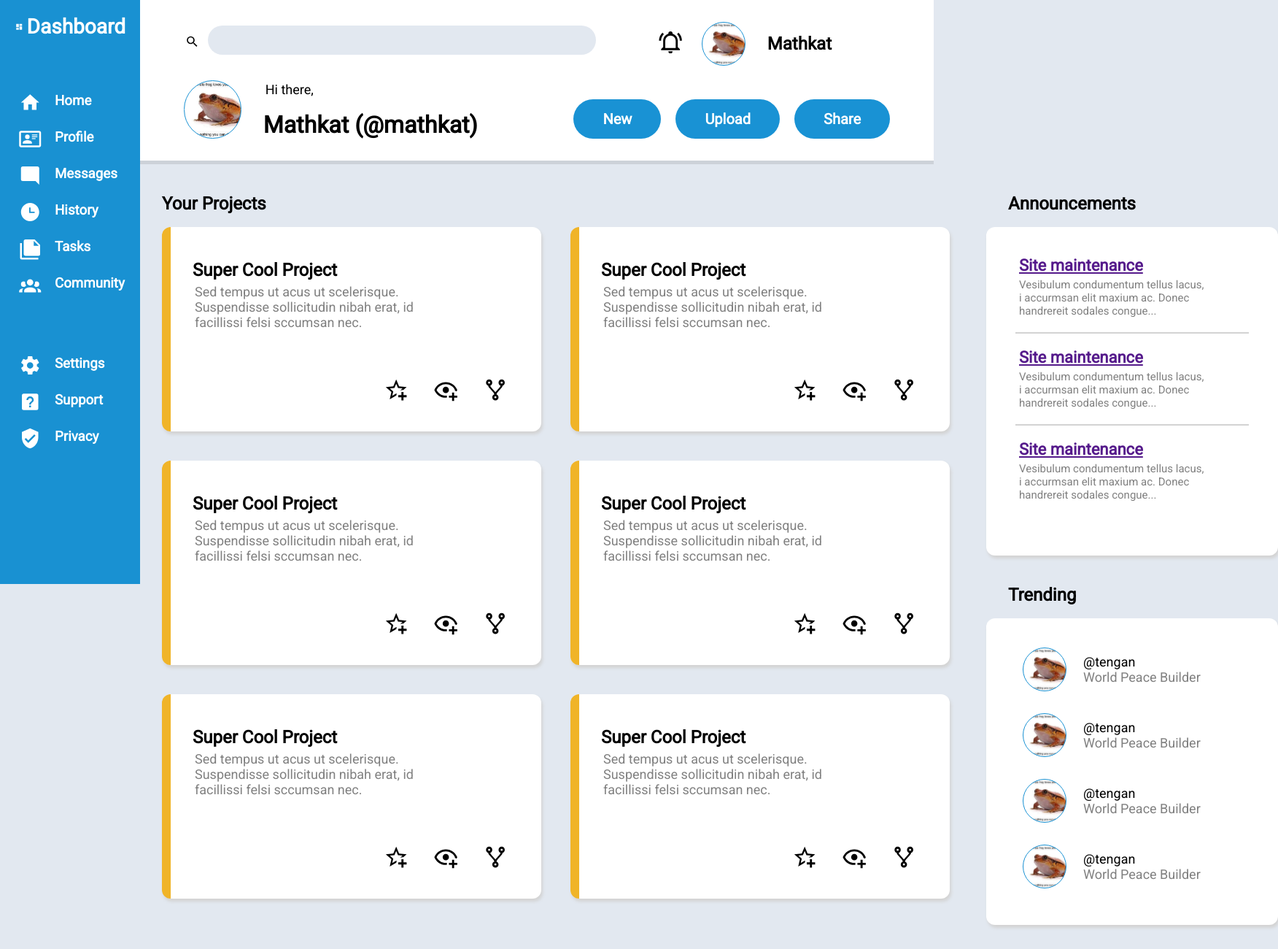
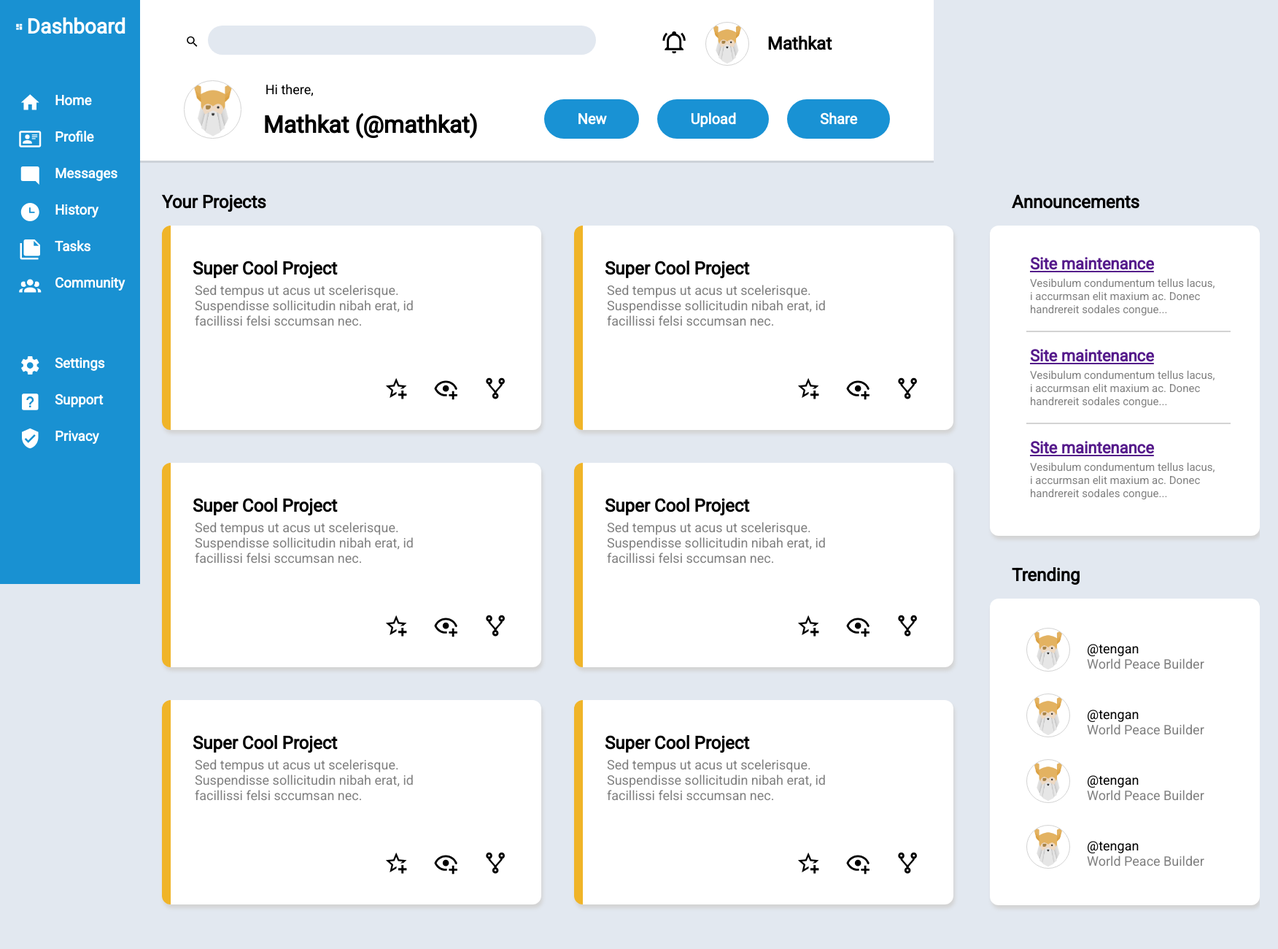
Before and after one commit to Csolorz1/odin-dashboard, a plain HTML site: page index.html in a window 1280 px wide. Shown: the whole page at 73% size, 1752 px wide, since content can reach past the window. Drawn offline with Linux system fonts and the light colour scheme.

Commit message:
UI changes

```diff
--- a/main.css
+++ b/main.css
@@ -32,7 +32,7 @@ body {
     grid-template: 80px 100px / 60% 40%;
     padding: 20px;
     padding-right: 60px;
-    border-bottom: 5px solid #cdd2d9;
+    border-bottom: 3px solid #cdd2d9;
     background-color: white;
 }
 #searchbar {
@@ -50,7 +50,7 @@ input {
     border-radius: 20px;
     border: none;
     background-color: #e2e8f0;
-    padding-left: 15px;
+    padding-left: 20px;
     font-size: 18px;
 }
 input:focus {
@@ -63,7 +63,7 @@ input:focus {
     gap: 10px;
 }
 #account-name {
-    padding-left: 20px;
+    padding-left: 15px;
     padding-right: 80px;
 }
 #welcome {
@@ -76,9 +76,9 @@ input:focus {
     width: 80px;
     height: 80px;
     border-radius: 50px;
-    background-image: url(Pasted\ image.png);
+    background-image: url(Pasted\ image\ 1.png);
     background-size: cover;
-    border: 1px solid #1992d4;
+    border: 1px solid lightgray;
     padding-left: 30px;
     padding-right: 20px;
 }
@@ -86,13 +86,16 @@ input:focus {
     width: 60px;
     height: 60px;
     border-radius: 50px;
-    background-image: url(Pasted\ image.png);
+    background-image: url(Pasted\ image\ 1.png);
     background-size: cover;
-    border: 1px solid #1992d4;
+    border: 1px solid lightgray;
 }
 #welcomemsg {
     width: 90%;
     padding-left: 30px;
+    display: flex;
+    flex-direction: column;
+    justify-content: end;
 }
 p {
     font-size: 18px;
@@ -103,7 +106,7 @@ p {
     display: flex;
     align-items: flex-end;
     justify-content: flex-end;
-    gap: 20px;
+    gap: 25px;
     padding-bottom: 10px;
 }
 
@@ -111,7 +114,7 @@ button {
     background-color: #1992d4;
     border: none;
     border-radius: 35px;
-    padding: 15px 40px;
+    padding: 15px 45px;
     color: white;
     font-size: 20px;
     font-weight: bolder;
@@ -192,7 +195,7 @@ h5 {
     width: 60%;
     display: grid;
     grid-template: 280px 280px 280px / 520px 520px;
-    gap: 40px;
+    gap: 45px;
     padding-left: 30px;
 }
 .card {
@@ -203,7 +206,7 @@ h5 {
     flex-direction: column;
     padding-top: 45px;
     padding-left: 30px;
-    box-shadow: 2px 4px 4px lightgray;
+    box-shadow: 2px 5px 5px lightgray;
 }
 #right-panel {
     width: 40%;
@@ -233,13 +236,13 @@ h5 {
 }
 #announcements {
     background-color: white;
-    height: 450px;
-    width: 400px;
+    height: 425px;
+    width: 370px;
     border-radius: 12px;
-    padding-left: 40px;
+    padding-left: 50px;
     padding-right: 40px;
     padding-top: 20px;
-    box-shadow: 2px 4px 4px lightgray;
+    box-shadow: 2px 5px 5px lightgray;
 }
 .block {
     padding-top: 20px;
@@ -263,19 +266,20 @@ h5 {
 #trending {
     background-color: white;
     height: 420px;
-    width: 400px;
+    width: 370px;
     border-radius: 12px;
-    padding-left: 40px;
+    padding-left: 50px;
     padding-right: 40px;
     padding-top: 20px;
-    box-shadow: 2px 4px 4px lightgray;
+    box-shadow: 2px 5px 5px lightgray;
 }
 .profile {
     display: flex;
-    align-items: center;
+    align-items: end;
+    justify-content: flex-start;
     padding-top: 20px;
     padding-bottom: 10px;
-    padding-left: 10px;
+    padding-left: 0px;
 }
 .trending-account {
     display: flex;
```
Also changed, not shown: Pasted image 1.png (added), Pasted image.png (deleted).
